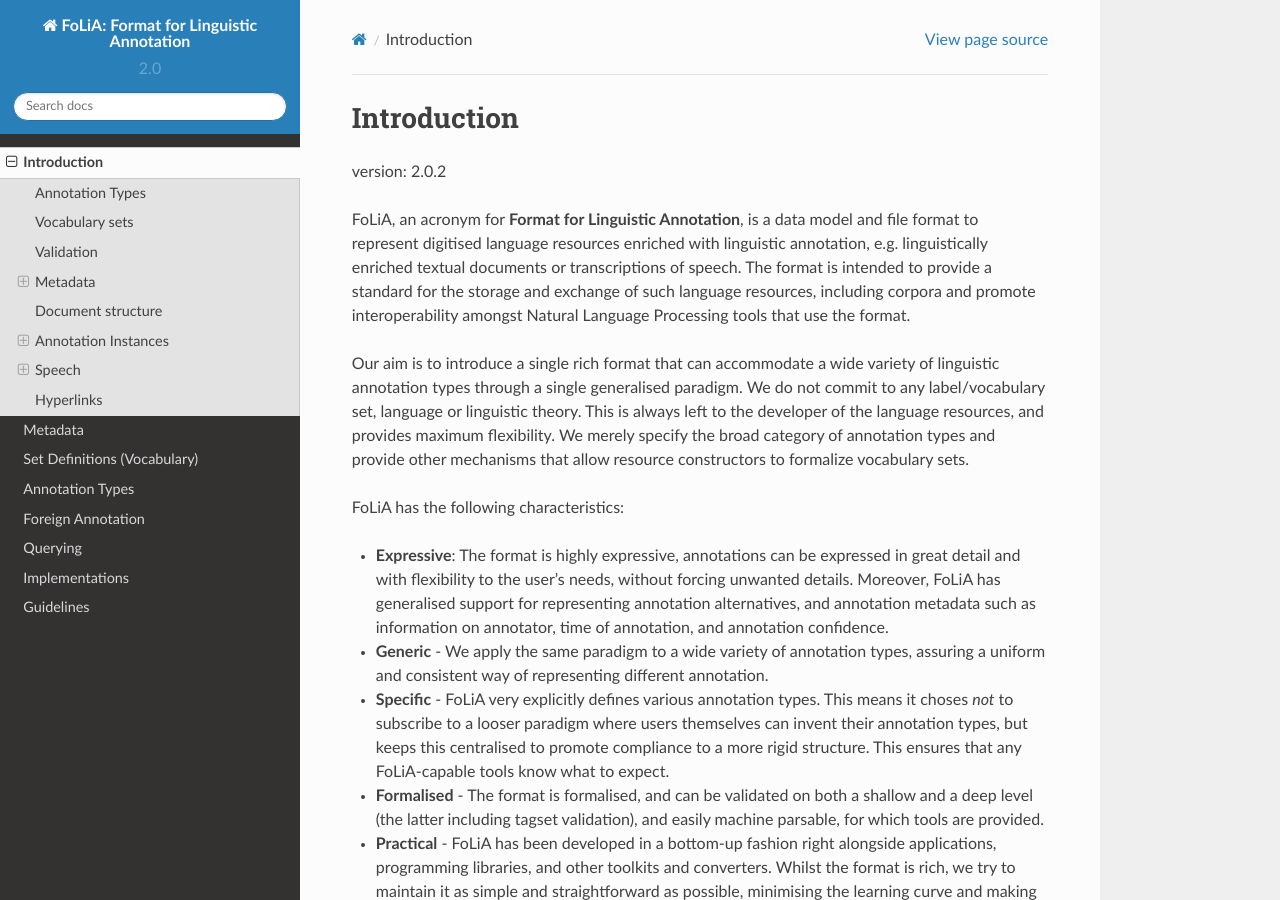
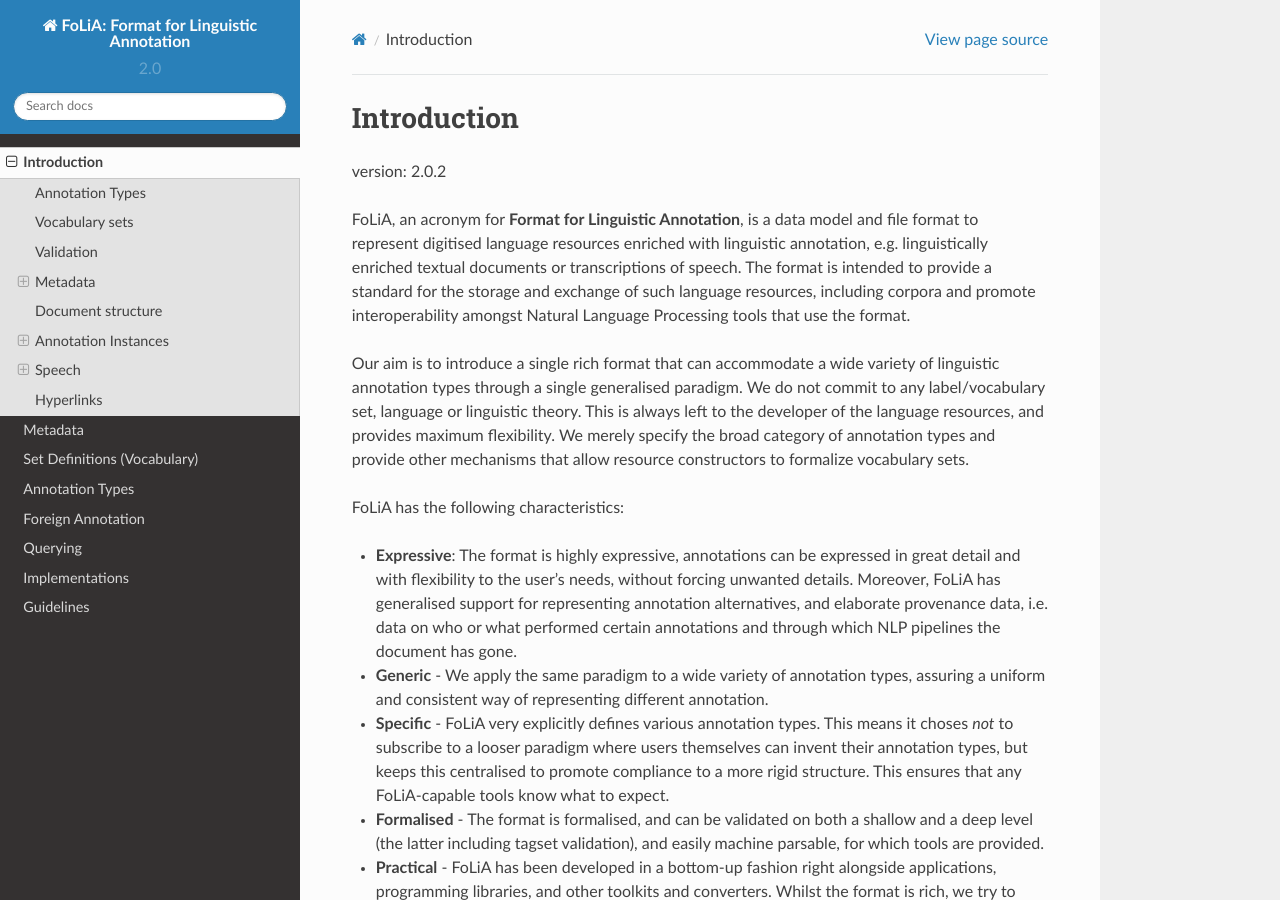
Before and after one commit to proycon/folia, a Sphinx documentation site: the page built from docs/source/introduction.rst, in a window 1280 px wide and 900 px high. Built offline with Sphinx 7.4.7 and the Read the Docs theme 2.0.0, drawn with Linux system fonts in a browser that asks for light colours.

Commit message:
[doc] small update

```diff
--- a/docs/source/introduction.rst
+++ b/docs/source/introduction.rst
@@ -19,7 +19,7 @@ category of annotation types and provide other mechanisms that allow resource co
 
 FoLiA has the following characteristics:
 
-* **Expressive**: The format is highly expressive, annotations can be expressed in great detail and with flexibility to the user's needs, without forcing unwanted details. Moreover, FoLiA has generalised support for representing annotation alternatives, and annotation metadata such as information on annotator, time of annotation, and annotation confidence.
+* **Expressive**: The format is highly expressive, annotations can be expressed in great detail and with flexibility to the user's needs, without forcing unwanted details. Moreover, FoLiA has generalised support for representing annotation alternatives, and elaborate provenance data, i.e. data on who or what performed certain annotations and through which NLP pipelines the document has gone.
 * **Generic** - We apply the same paradigm to a wide variety of annotation types, assuring a uniform and consistent way of representing different annotation.
 * **Specific** - FoLiA very explicitly defines various annotation types. This means it choses *not* to subscribe to a looser
   paradigm where users themselves can invent their annotation types, but keeps this centralised to promote compliance to
```
